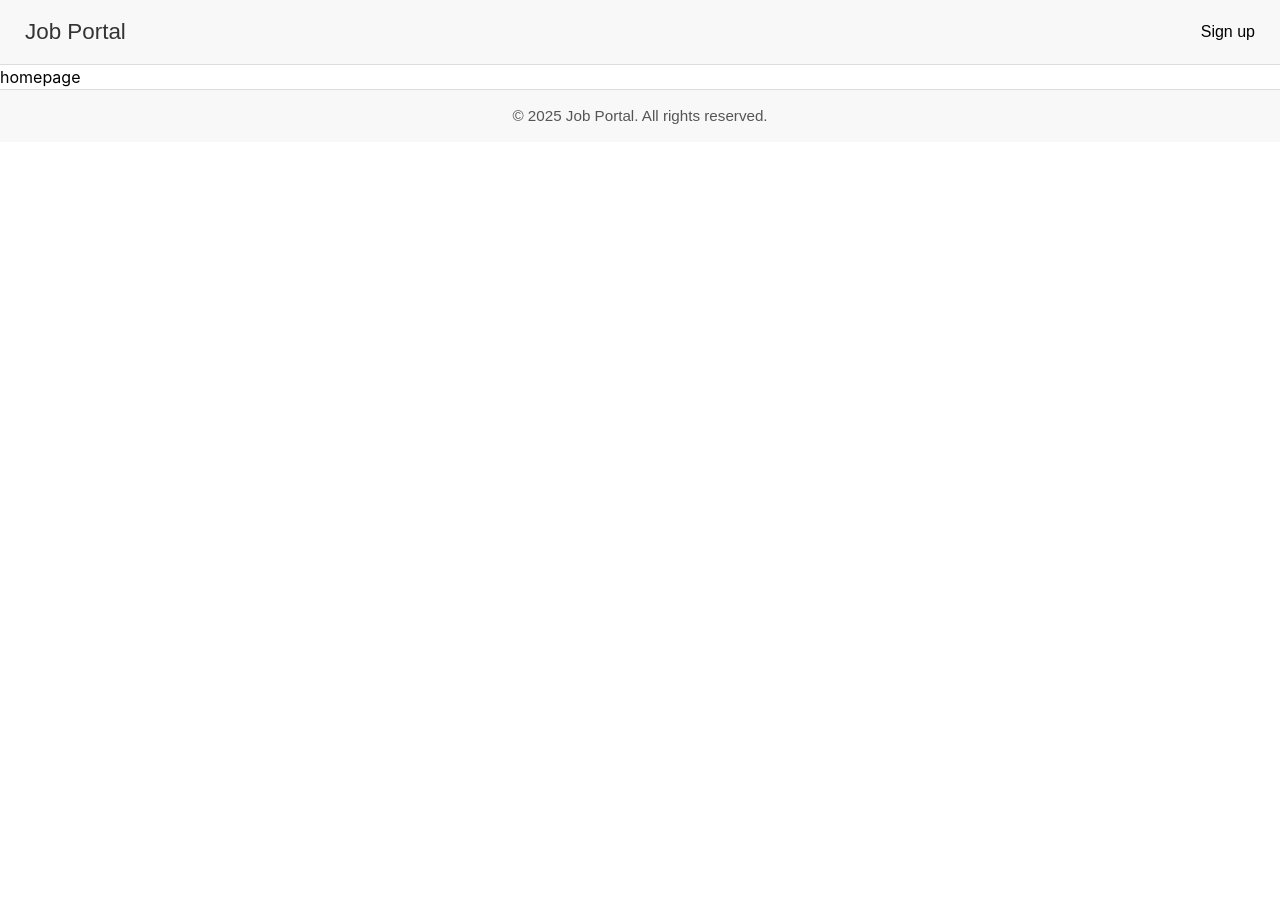
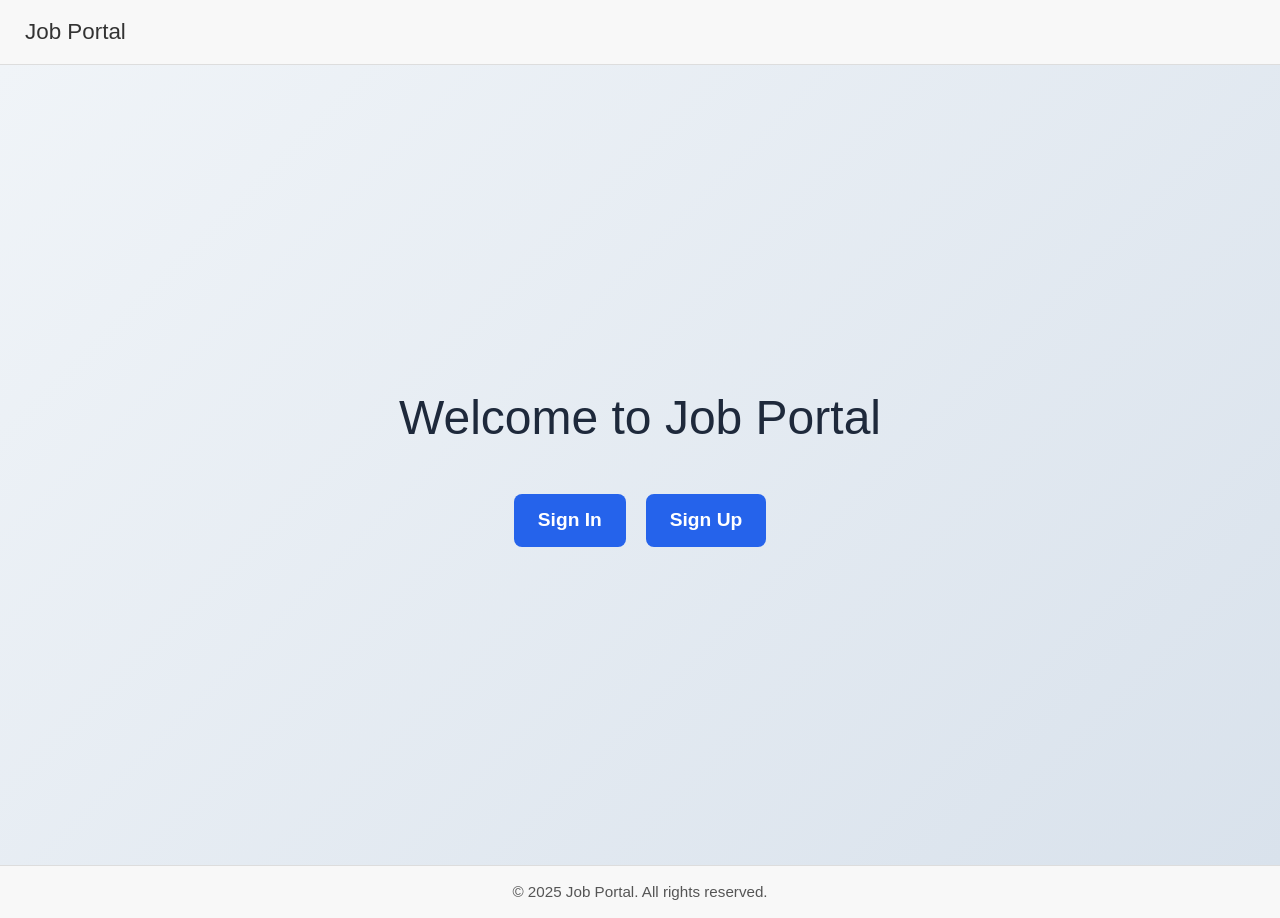
Before and after one commit to Muhammad-Ahmad-Jutt/portfolio-frontend, a React (Create React App) app: page / in a window 1280 px wide. Before the commit the page ends 800 px from the top, so only its background shows below. Built offline with nearby package versions, Linux system fonts and the light colour scheme; no server answers.

Commit message:
my applied jobs components ; my application details component completed

```diff
--- a/src/App.js
+++ b/src/App.js
@@ -3,21 +3,24 @@ import Header from './components/header-footer/header'
 import Footer from "./components/header-footer/footer";
 import Signin from "./pages/auth/signin";
 import Signup from "./pages/auth/signup";
-import JobsSeekerDashboard from "./pages/dashboard/Job_seeker_dashboard";
-import Myjobs from "./pages/dashboard/Job_seeker_myjobs"
-import JobDetail from "./pages/dashboard/Job_Details";
+import JobsSeekerDashboard from "./pages/dashboard/job_seeker/Job_seeker_dashboard";
+import Myjobs from "./pages/dashboard/job_seeker/Job_seeker_myjobs"
+import JobDetail from "./pages/dashboard/job_seeker/Job_Details";
+import JobApplicationDetail from "./pages/dashboard/job_seeker/Job_Application_Details";
+import Homepage from "./Homepage";
 function App() {
   return (
     <BrowserRouter>
       <Header />
 
       <Routes>
-        <Route path="/" element={<h1>homepage</h1>} />
+        <Route path="/" element={<Homepage />} />
         <Route path="/sign-in" element={<Signin />} />
         <Route path="/sign-up" element={<Signup />} />
         <Route path="/job_seeker_dashboard" element={<JobsSeekerDashboard />} />
-        <Route path="/my_jobs" element={<Myjobs />}></Route>
+        <Route path="/my-jobs" element={<Myjobs />}></Route>
         <Route path="/job_details/:id" element={<JobDetail />} />
+        <Route path="/job-application/:id" element={<JobApplicationDetail />} />
       </Routes>
 
       <Footer />
--- /dev/null
+++ b/src/Homepage.js
@@ -0,0 +1,20 @@
+import { useNavigate } from "react-router-dom";
+import "./index.css";
+
+export default function Homepage() {
+  const navigate = useNavigate();
+
+  return (
+    <div className="homepage-container">
+      <h1 className="homepage-title">Welcome to Job Portal</h1>
+      <div className="button-group">
+        <button className="btn" onClick={() => navigate(`/sign-in`)}>
+          Sign In
+        </button>
+        <button className="btn" onClick={() => navigate(`/sign-up`)}>
+          Sign Up
+        </button>
+      </div>
+    </div>
+  );
+}
--- a/src/components/header-footer/header.js
+++ b/src/components/header-footer/header.js
@@ -23,7 +23,7 @@ export default function Header() {
       <div className="right">
 
         {user && user.role === "job_seeker" && (<>
-          <button className="navBtn" onClick={()=>navigate(`/my_jobs`)}>My Jobs</button>
+          <button className="navBtn" onClick={()=>navigate(`/my-jobs`)}>My Jobs</button>
           <button className="navBtn" onClick={()=>navigate(`/job_seeker_dashboard`)}>Jobs</button>
 </>
         )}
@@ -38,7 +38,7 @@ export default function Header() {
           </>
         ) : (
           // <span className="signinText">Please sign in</span>
-          <button className="Sign up Button">Sign up</button>
+          ""
         )}
       </div>
     </header>
--- a/src/index.css
+++ b/src/index.css
@@ -14,3 +14,51 @@ code {
 @tailwind base;
 @tailwind components;
 @tailwind utilities;
+
+/* Container */
+.homepage-container {
+  display: flex;
+  flex-direction: column;
+  align-items: center;
+  justify-content: center;
+  height: 100vh;
+  background: linear-gradient(135deg, #f0f4f8, #d9e2ec);
+  font-family: 'Arial', sans-serif;
+  padding: 20px;
+  text-align: center;
+}
+
+/* Title */
+.homepage-title {
+  font-size: 3rem;
+  color: #1e293b;
+  margin-bottom: 40px;
+}
+
+/* Button group */
+.button-group {
+  display: flex;
+  gap: 20px;
+}
+
+/* Buttons */
+.btn {
+  padding: 12px 24px;
+  font-size: 1.2rem;
+  font-weight: bold;
+  color: white;
+  background-color: #2563eb; /* Blue */
+  border: none;
+  border-radius: 8px;
+  cursor: pointer;
+  transition: all 0.2s ease;
+}
+
+.btn:hover {
+  background-color: #1d4ed8; /* Darker blue */
+  transform: translateY(-2px);
+}
+
+.btn:active {
+  transform: translateY(0);
+}
--- a/src/pages/auth/signup.js
+++ b/src/pages/auth/signup.js
@@ -38,7 +38,6 @@ export default function Signup (){
     });
 
     const data = await res.json();
-    console.log(data)
   };
 
 
--- a/src/pages/dashboard/Job_seeker_myjobs.js
+++ /dev/null
@@ -1,9 +0,0 @@
-import React from "react";
-
-export default function Myjobs (){
-    return (
-        <>
-        < div>You have not applied any job yet</div>
-        </>
-    )
-}
--- /dev/null
+++ b/src/pages/dashboard/job_seeker/Job_Application_Details.js
@@ -0,0 +1,90 @@
+import React, { useEffect, useState } from "react";
+import { useContext } from "react";
+import { useParams, useNavigate } from "react-router-dom";
+import { AuthContext } from "../../../context/AuthContext";
+import "./Style.css"
+const API_URL = process.env.REACT_APP_FLASK_SERVER;
+export default function JobApplicationDetail (){
+    const {id} = useParams()
+    const { token, user, logout } = useContext(AuthContext);
+    const [job, setJobdata]=useState(null)
+    const [loading, setLoading]=useState(true)
+    const [error, seterror]=useState()
+    const navigate = useNavigate()
+
+    useEffect(()=>{
+        if (!token){
+          logout()
+            navigate('/sign-in')
+            return
+        }
+        const fetchjobapplicationdetails = async()=>{
+            try{
+                const res = await fetch(`${API_URL}/api/v1/jobs/job/applicaton/${id}`,{
+                    headers:{
+                    "Content-Type": "application/json",
+                    "Authorization":`Bearer ${token}`
+                }});
+               const  data = await res.json()
+            setJobdata(data)
+
+
+            }
+            catch(error){
+                seterror(error)
+            }finally{
+                setLoading(false)
+            }
+
+
+        }
+
+fetchjobapplicationdetails()
+    },[id,token,navigate])
+    if (!user) return <p>Please log in to see jobs.</p>;// these stopper are ritten with the help of ai
+    if (!job)  return <p>Loading job Details</p>
+    if (loading) return <p>Loading job details...</p>;
+
+return (<>
+  <div className="flex w-full gap-6 h-full">
+    <div className="job-card w-1/2 p-4 bg-white rounded-lg shadow-md text-left">
+      <h2 className="job-title text-2xl font-bold">{job.title}</h2>
+
+      <p className="job-category">
+        <span className="font-semibold">Category:</span> {job.job_category}
+      </p>
+
+      <p className="job-posted-date">
+        <span className="font-semibold">Posted on:</span> {job.posted_date}
+      </p>
+
+      <p className="job-posted-date">
+        <span className="font-semibold">Applied on:</span> {job.applied_date}
+      </p>
+      <p className="job-status">
+        <span className="font-semibold">Status:</span> {job.active ? "Active" : "Inactive"} &nbsp;|&nbsp;
+        <span className="accepting">
+          {job.accepting_applicant ? "Accepting Applicants" : "Not Accepting"}
+        </span>
+      </p>
+
+      <p className="job-user-id">
+        <span className="font-semibold">Posted by user :</span> {job.user}
+      </p>
+      <p className="job-user-id">
+        <span className="font-semibold">Application Status :</span> {job.application_status}
+      </p>
+
+    </div>
+    <div className="job-card w-1/2 p-4 bg-white rounded-lg shadow-md text-left">
+      <h2 className="text-2xl font-bold">Description</h2>
+      <p className="job-description">{job.description}</p>
+    </div>
+          {error ? <p className="text-red-600">{error}</p> : ""}
+  </div>
+
+
+</>
+);
+
+}
--- a/src/pages/dashboard/Job_Details.js
+++ b/src/pages/dashboard/job_seeker/Job_Details.js
@@ -1,12 +1,12 @@
 import React, { useEffect, useState } from "react";
 import { useContext } from "react";
 import { useParams, useNavigate } from "react-router-dom";
-import { AuthContext } from "../../context/AuthContext";
+import { AuthContext } from "../../../context/AuthContext";
 import "./Style.css"
 const API_URL = process.env.REACT_APP_FLASK_SERVER;
 export default function JobDetail (){
     const {id} = useParams()
-    const { token, user } = useContext(AuthContext);
+    const { token, user, logout } = useContext(AuthContext);
     const [job, setJobdata]=useState(null)
     const [loading, setLoading]=useState(true)
     const [error, seterror]=useState()
@@ -55,6 +55,7 @@ export default function JobDetail (){
 }
     useEffect(()=>{
         if (!token){
+          logout()
             navigate('/sign-in')
             return
         }
@@ -66,7 +67,6 @@ export default function JobDetail (){
                     "Authorization":`Bearer ${token}`
                 }});
                const  data = await res.json()
-            console.log(data)
             setJobdata(data)
 
 
--- a/src/pages/dashboard/Job_seeker_dashboard.js
+++ b/src/pages/dashboard/job_seeker/Job_seeker_dashboard.js
@@ -1,14 +1,15 @@
 import { useContext, useEffect, useState } from "react";
-import { AuthContext } from "../../context/AuthContext";
+import { AuthContext } from "../../../context/AuthContext";
 import { useNavigate } from "react-router-dom";
 export default function JobsSeekerDashboard() {
   const API_URL = process.env.REACT_APP_FLASK_SERVER;
-  const { token, user } = useContext(AuthContext);
+  const { token, user , logout} = useContext(AuthContext);
   const [jobs, setJobs] = useState([]);
   const navigate = useNavigate()
   const [error, seterror]=useState("")
   useEffect(() => {
     if (!token) {
+      logout()
       navigate(`/sign-in`);
       return ;
     } ;
--- /dev/null
+++ b/src/pages/dashboard/job_seeker/Job_seeker_myjobs.js
@@ -0,0 +1,73 @@
+import { useContext, useEffect, useState } from "react";
+import { AuthContext } from "../../../context/AuthContext";
+import { useNavigate } from "react-router-dom";
+export default function MyJobs() {
+  const API_URL = process.env.REACT_APP_FLASK_SERVER;
+  const { token, user, logout } = useContext(AuthContext);
+  const [jobs, setJobs] = useState([]);
+  const navigate = useNavigate()
+  const [error, seterror]=useState("")
+  useEffect(() => {
+    if (!token) {
+      logout()
+      navigate(`/sign-in`);
+      return ;
+    } ;
+
+      const fetchJobs = async () => {
+        try {
+          const res = await fetch(`${API_URL}/api/v1/jobs/job/applied`, {
+            method: "GET",
+            headers: {
+              "Content-Type": "application/json",
+              "Authorization":`Bearer ${token}`
+            },
+          });
+          const data = await res.json();
+          setJobs(data);
+
+        } catch (error) {
+          seterror(error)
+          console.error("Error fetching jobs:", error);
+        }
+      };
+
+      fetchJobs();
+
+  }, [token, API_URL, navigate,user]);
+
+  if (!user) return <p>Please log in to see jobs.</p>;
+  if (!jobs.length) return <p>Loading jobs...</p>;
+
+  return (
+    <>
+      <div className="p-6">
+      <h1 className="text-xl font-semibold mb-4">Select a Job</h1>
+
+      <div className="grid grid-cols-2 md:grid-cols-3 lg:grid-cols-4 gap-4">
+        {jobs.map((job, index) => (
+          <button
+            key={index}
+            className="
+              w-full p-4 rounded-xl border
+              border-gray-300 bg-white shadow-sm
+              hover:shadow-md hover:border-blue-500
+              transition text-left
+            "
+            onClick={() => navigate(`/job-application/${job.id}`)}
+          >
+            {job.title}
+            <br />
+
+            <p>{job.posted_date?job.posted_date: ""}</p>
+            <p>{job.job_category?job.job_category:""}</p>
+            <p>{job.company_name?job.company_name:""}</p>
+          </button>
+        ))}
+      </div>
+
+    </div>
+      {error && <h5 style={{ color: "red" }}>{error}</h5>} {/* Conditional error */}
+      </>
+  );
+}
```
Also changed, not shown: src/pages/dashboard/job_seeker/Style.css (renamed from src/pages/dashboard/Style.css).
